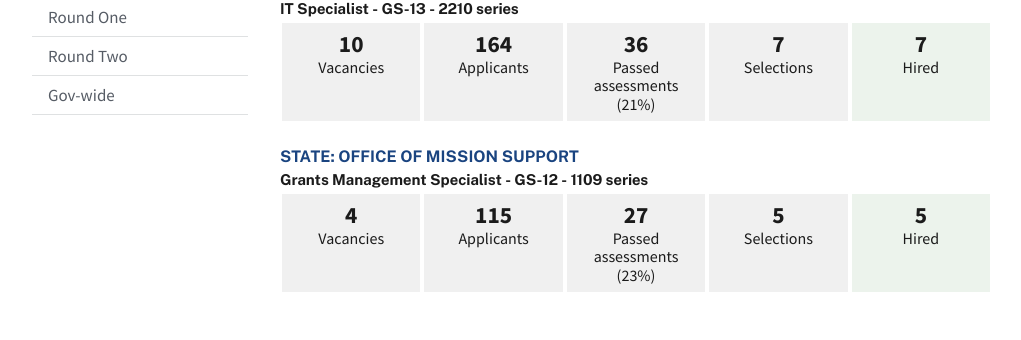
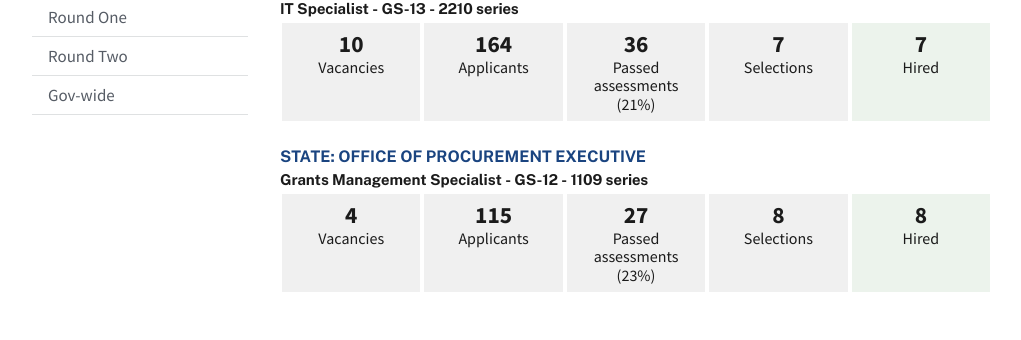
Before and after one commit to usds/SME-QA-Website, a Jekyll site: the page built from pages/results/index.html, in a window 1280 px wide and 900 px high, scrolled down 2119 px. Shown: the part 114-454 px from the top of the window, without its empty margins (128-1149 px from the left). Built offline with Jekyll 4.4.1, drawn with Linux system fonts in a browser that asks for light colours.

Commit message:
Update state.yml

```diff
--- a/_data/results/state.yml
+++ b/_data/results/state.yml
@@ -1,9 +1,9 @@
 name: State Department
 abbrev: state
-office: Office of Procurement Executive
+office: Office of Procurement Executive (A/OPE)
 office-count: 1
 agency-count: 1
-office-abbrev: Office of Mission Support
+office-abbrev: Office of Procurement Executive
 overall-order: 6
 round: 2
 pilots:
@@ -33,8 +33,8 @@
       well-qualified: 11
       qualified: 2
       referred: 14
-      selected: 5
-      hired: 5
+      selected: 8
+      hired: 8
     assessments:
       - name: Resume review
         passed: 45
```
